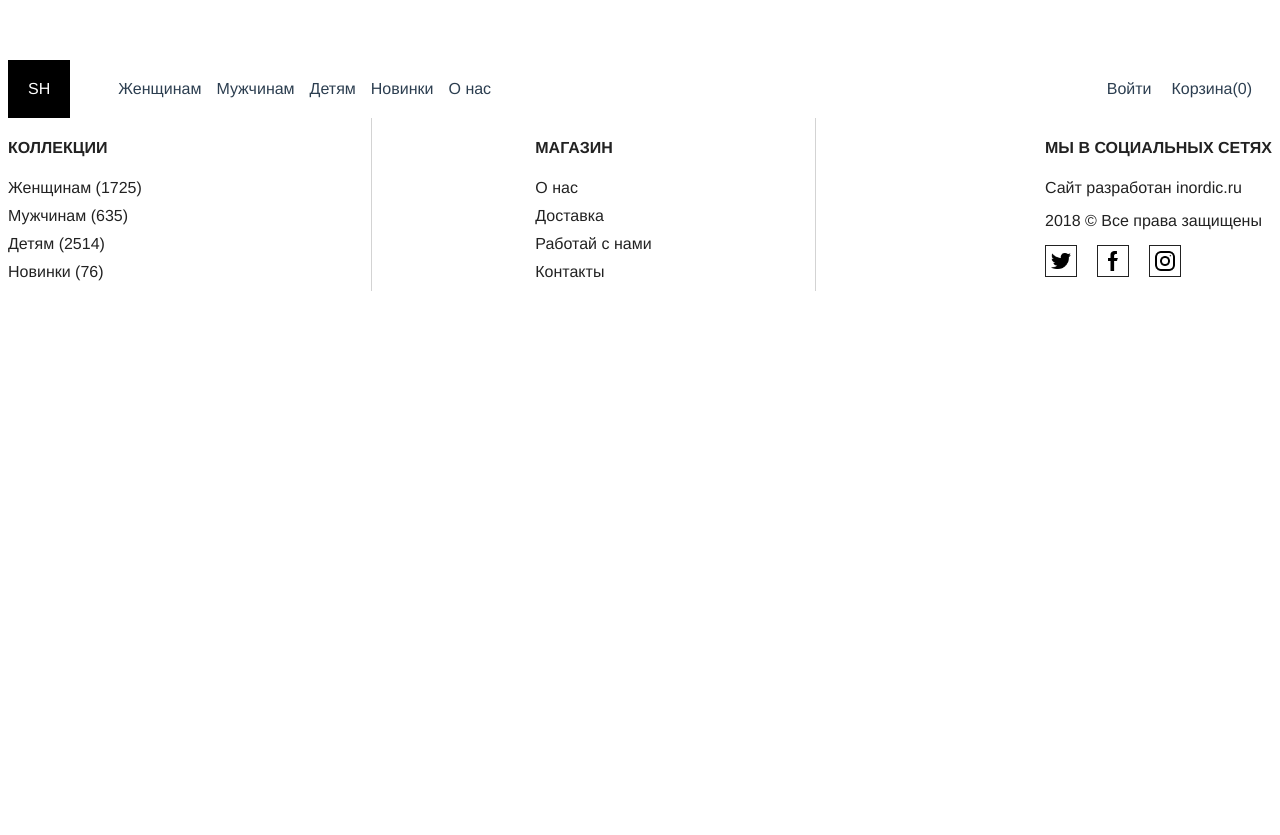
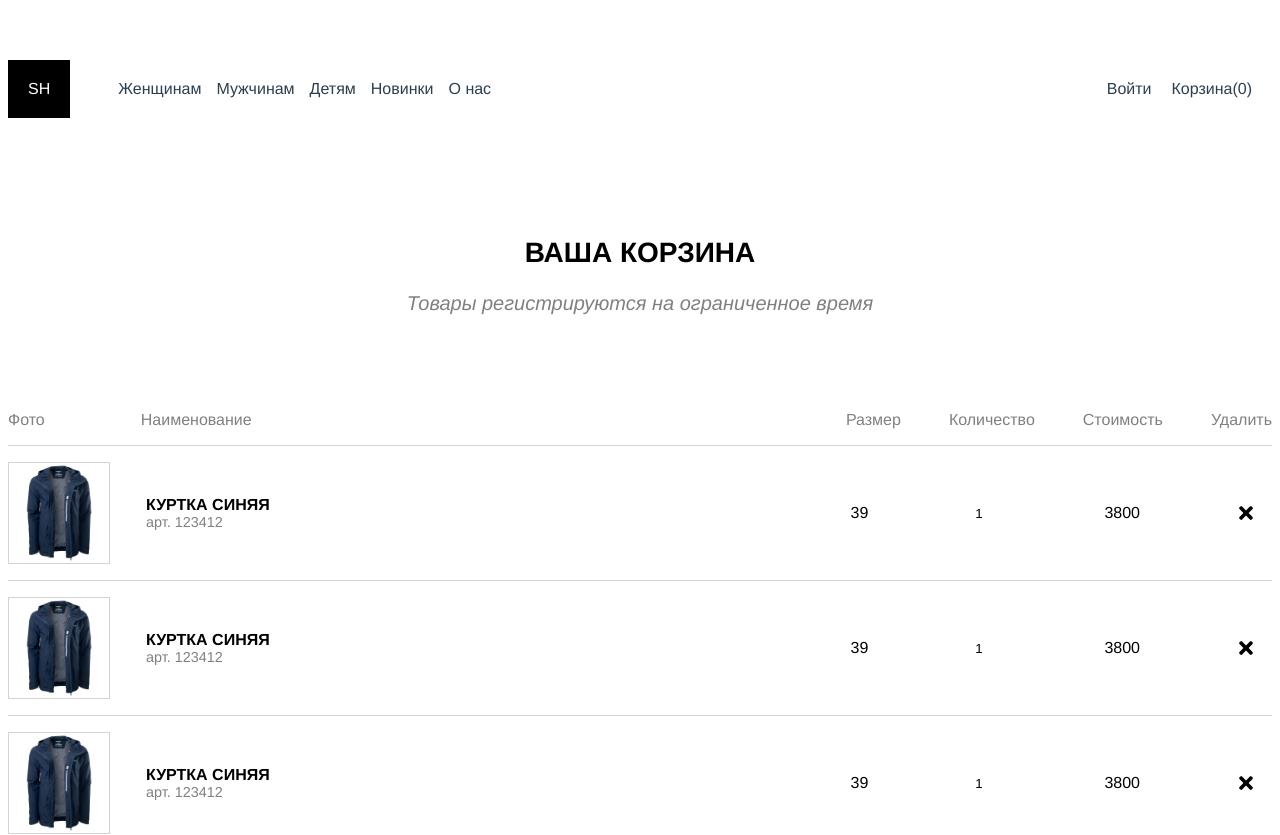
Before and after one commit to dflt-bit/shop-vue, a Vue app in the folder shop/: page /#/basket in a window 1280 px wide. Shown: the top 835 px of the page. Before the commit the page ends 800 px from the top, so only its background shows below. Built offline with nearby package versions, Linux system fonts and the light colour scheme.

Commit message:
+component Basket +component BasketGoods for Basket

```diff
--- /dev/null
+++ b/shop/src/components/Basket.vue
@@ -0,0 +1,36 @@
+<template>
+    <div>
+        <article class="basket-top">
+            <h2>Ваша корзина</h2>
+            <span>Товары регистрируются на ограниченное время</span>
+        </article>
+
+        <BasketGoods></BasketGoods>
+    </div>
+</template>
+
+<script>
+    import BasketGoods from './BasketGoods';
+
+    export default {
+        name: 'Basket',
+        components: {BasketGoods}
+    }
+</script>
+
+<style scoped>
+    .basket-top{
+        text-align: center;
+        padding: 6rem 0;
+    }
+    .basket-top > h2{
+        text-transform: uppercase;
+        color: black;
+        font-size: 1.75rem;
+    }
+    .basket-top > span{
+        font-style: italic;
+        color: grey;
+        font-size: 1.25rem;
+    }
+</style>
--- /dev/null
+++ b/shop/src/components/BasketGoods.vue
@@ -0,0 +1,169 @@
+<template>
+    <div>
+        <form>
+            <div class="head">
+                <div class="info">
+                    <span>Фото</span>
+                    <span>Наименование</span>
+                </div>
+                <div class="params">
+                    <span>Размер</span>
+                    <span>Количество</span>
+                    <span>Стоимость</span>
+                    <span>Удалить</span>
+                </div>
+            </div>
+
+            <div class="items">
+                <div class="item">
+                    <div class="item-info">
+                        <div class="item-photo"><img src="../images/catalog/1.jpg" alt=""/></div>
+                        <div class="item-name">
+                            <span>Куртка синяя</span>
+                            <span>арт. 123412</span>
+                        </div>
+                    </div>
+                    <div class="item-params">
+                        <span>39</span>
+                        <input type="number" value="1"/>
+                        <span>3800</span>
+                        <svg aria-hidden="true" focusable="false" data-prefix="fas" data-icon="times" class="svg-inline--fa fa-times fa-w-11" role="img" xmlns="http://www.w3.org/2000/svg" viewBox="0 0 352 512"><path fill="currentColor" d="M242.72 256l100.07-100.07c12.28-12.28 12.28-32.19 0-44.48l-22.24-22.24c-12.28-12.28-32.19-12.28-44.48 0L176 189.28 75.93 89.21c-12.28-12.28-32.19-12.28-44.48 0L9.21 111.45c-12.28 12.28-12.28 32.19 0 44.48L109.28 256 9.21 356.07c-12.28 12.28-12.28 32.19 0 44.48l22.24 22.24c12.28 12.28 32.2 12.28 44.48 0L176 322.72l100.07 100.07c12.28 12.28 32.2 12.28 44.48 0l22.24-22.24c12.28-12.28 12.28-32.19 0-44.48L242.72 256z"></path></svg>
+                    </div>
+                </div>
+
+                <div class="item">
+                    <div class="item-info">
+                        <div class="item-photo"><img src="../images/catalog/1.jpg" alt=""/></div>
+                        <div class="item-name">
+                            <span>Куртка синяя</span>
+                            <span>арт. 123412</span>
+                        </div>
+                    </div>
+                    <div class="item-params">
+                        <span>39</span>
+                        <input type="number" value="1"/>
+                        <span>3800</span>
+                        <svg aria-hidden="true" focusable="false" data-prefix="fas" data-icon="times" class="svg-inline--fa fa-times fa-w-11" role="img" xmlns="http://www.w3.org/2000/svg" viewBox="0 0 352 512"><path fill="currentColor" d="M242.72 256l100.07-100.07c12.28-12.28 12.28-32.19 0-44.48l-22.24-22.24c-12.28-12.28-32.19-12.28-44.48 0L176 189.28 75.93 89.21c-12.28-12.28-32.19-12.28-44.48 0L9.21 111.45c-12.28 12.28-12.28 32.19 0 44.48L109.28 256 9.21 356.07c-12.28 12.28-12.28 32.19 0 44.48l22.24 22.24c12.28 12.28 32.2 12.28 44.48 0L176 322.72l100.07 100.07c12.28 12.28 32.2 12.28 44.48 0l22.24-22.24c12.28-12.28 12.28-32.19 0-44.48L242.72 256z"></path></svg>
+                    </div>
+                </div>
+
+                <div class="item">
+                    <div class="item-info">
+                        <div class="item-photo"><img src="../images/catalog/1.jpg" alt=""/></div>
+                        <div class="item-name">
+                            <span>Куртка синяя</span>
+                            <span>арт. 123412</span>
+                        </div>
+                    </div>
+                    <div class="item-params">
+                        <span>39</span>
+                        <input type="number" value="1"/>
+                        <span>3800</span>
+                        <svg aria-hidden="true" focusable="false" data-prefix="fas" data-icon="times" class="svg-inline--fa fa-times fa-w-11" role="img" xmlns="http://www.w3.org/2000/svg" viewBox="0 0 352 512"><path fill="currentColor" d="M242.72 256l100.07-100.07c12.28-12.28 12.28-32.19 0-44.48l-22.24-22.24c-12.28-12.28-32.19-12.28-44.48 0L176 189.28 75.93 89.21c-12.28-12.28-32.19-12.28-44.48 0L9.21 111.45c-12.28 12.28-12.28 32.19 0 44.48L109.28 256 9.21 356.07c-12.28 12.28-12.28 32.19 0 44.48l22.24 22.24c12.28 12.28 32.2 12.28 44.48 0L176 322.72l100.07 100.07c12.28 12.28 32.2 12.28 44.48 0l22.24-22.24c12.28-12.28 12.28-32.19 0-44.48L242.72 256z"></path></svg>
+                    </div>
+                </div>
+            </div>
+        </form>
+        <div class="priceSum">
+            <span>Итого:</span>
+            <span>12345 руб.</span>
+        </div>
+    </div>
+</template>
+
+<script>
+    export default {
+        name: 'BasketGoods'
+    }
+</script>
+
+<style scoped>
+    div.head{
+        display: flex;
+        justify-content: space-between;
+        color: grey;
+    }
+    div.head > div.info span:last-child{
+        margin-left: 6rem;
+    }
+    div.head > div.params span:not(:last-child){
+        margin-right: 3rem;
+    }
+
+    div.items{
+        padding: 1rem 0;
+    }
+    div.items > div.item{
+        display: flex;
+        justify-content: space-between;
+    }
+    div.items > div.item:first-child{
+        border-top: 1px solid lightgrey;
+        border-bottom: 1px solid lightgrey;
+    }
+    div.items > div.item:not(:first-child){
+        border-bottom: 1px solid lightgrey;
+    }
+
+    div.items > div.item > div.item-info{
+        padding: 1rem 0;
+        display: flex;
+        align-items: center;
+    }
+    div.items > div.item > div.item-info > div.item-photo{
+        width: 100px;
+        height: 100px;
+        display: flex;
+        justify-content: center;
+        align-items: center;
+        overflow: hidden;
+        margin-right: 2.25rem;
+        border: 1px solid lightgrey;
+    }
+    div.items > div.item > div.item-info > div.item-photo > img{
+        width: 100%;
+        height: 100%;
+    }
+
+    div.items > div.item > div.item-info > div.item-name{
+        display: flex;
+        flex-direction: column;
+    }
+    div.items > div.item > div.item-info > div.item-name span:first-child{
+        text-transform: uppercase;
+        color: black;
+        font-weight: bold;
+    }
+    div.items > div.item > div.item-info > div.item-name span:last-child{
+        font-size: 90%;
+        color: grey;
+    }
+
+
+    div.items > div.item > div.item-params{
+        display: flex;
+        align-items: center;
+        color: black;
+        margin-right: 1rem;
+    }
+    div.items > div.item > div.item-params > *:not(:last-child){
+        margin-right: 6rem;
+    }
+    div.items > div.item > div.item-params > input{
+        width: 40px;
+        border: none;
+        text-align: center;
+    }
+    div.items > div.item > div.item-params > svg{
+        height: 20px;
+        width: 20px;
+    }
+
+    div.priceSum{
+        text-align: right;
+        margin-right: 6rem;
+    }
+    div.priceSum > span:last-child{
+        color: orange;
+    }
+</style>
--- a/shop/src/components/HeaderComponent.vue
+++ b/shop/src/components/HeaderComponent.vue
@@ -10,7 +10,7 @@
         </nav>
         <div class="user">
             <Login></Login>
-            <div>Корзина(0)</div>
+            <div @click="$router.push('/basket/')">Корзина(0)</div>
         </div>
     </header>
 </template>
@@ -48,5 +48,6 @@
     }
     .user div{
         margin-right: 20px;
+        cursor: pointer;
     }
 </style>
--- a/shop/src/router/index.js
+++ b/shop/src/router/index.js
@@ -4,6 +4,7 @@ import Router from 'vue-router'
 import Main from '../components/Main';
 import Category from '../components/Category';
 import Detail from '../components/Detail';
+import Basket from '../components/Basket';
 
 Vue.use(Router)
 
@@ -25,6 +26,11 @@ export default new Router({
       name: 'Detail',
       component: Detail,
       props: true
+    },
+    {
+      path: '/basket',
+      name: 'Basket',
+      component: Basket
     }
   ]
 })
```
